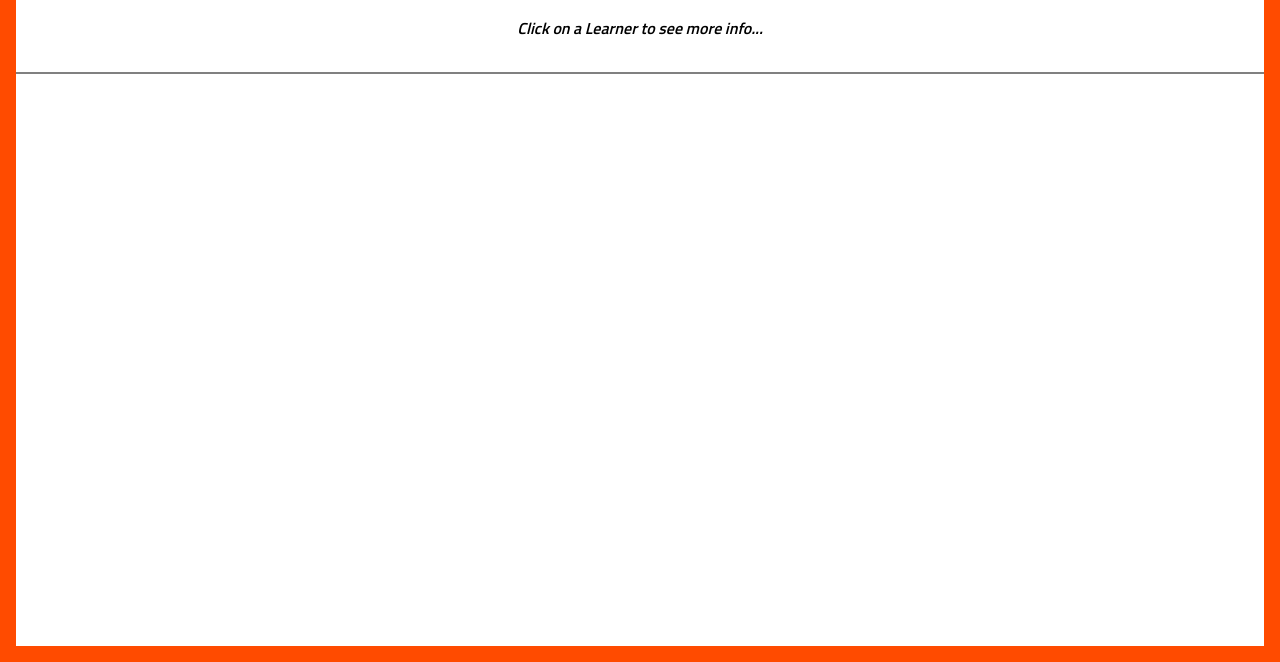
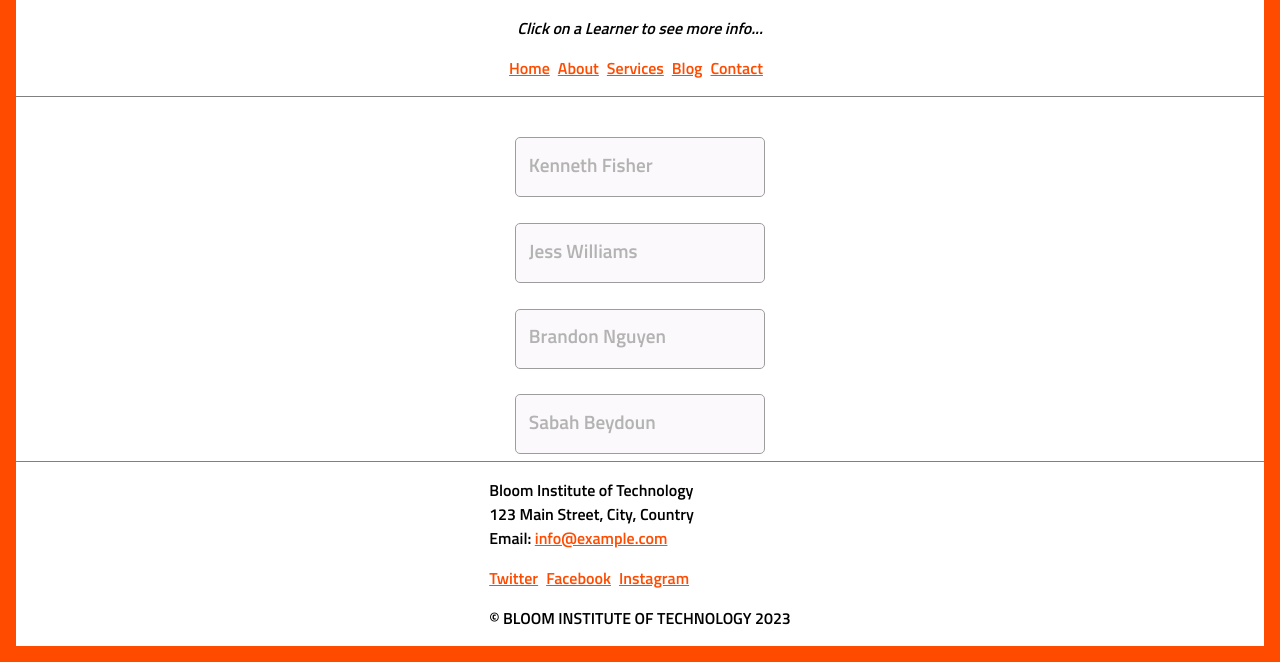
Before and after one commit to bloominstituteoftechnology/module-project-building-components-BethanyIngraham, a website: page frontend/index.html in a window 1280 px wide. Shown: the part 138-800 px from the top of the page. Drawn offline with Linux system fonts and the light colour scheme.

Commit message:
solutions with a few notes

```diff
--- a/frontend/index.js
+++ b/frontend/index.js
@@ -3,8 +3,15 @@ function moduleProject3() {
   // 👉 TASK 1 - Write a `buildNav` component that returns a nav
 
   function buildNav(links) {
-    //  ✨ do your magic here
-    return document.createElement('nav')
+    const container = document.createElement('nav')
+    links.forEach(link => {
+      let a = document.createElement('a');
+       a.href = link.href;
+       a.textContent = link.textContent;
+       a.title = link.title;
+       container.appendChild(a);
+    })
+    return container;
   }
 
   // ❗ DOM creation using your `buildNav` component (do not change):
@@ -19,7 +26,34 @@ function moduleProject3() {
   // 👉 TASK 2A - Write a `buildLearnerCard` component that returns a card
 
   function buildLearnerCard(learner, languages) {
-    //  ✨ do your magic here
+    const card = document.createElement('div');
+    card.classList.add('learner-card');
+
+    const nameP = document.createElement('p');
+    nameP.textContent = learner.fullName;
+
+    const idP = document.createElement('p');
+    idP.textContent = `Learner ID: ${learner.id}`;
+
+    const birthP = document.createElement('p');
+    birthP.textContent = `Date of Birth: ${learner.dateOfBirth}`;
+
+    const favLangP = document.createElement('p');
+    const favLanguage = languages.find(lang => lang.id === learner.favLanguage);
+    favLangP.textContent = `Favorite Language: ${favLanguage.name}`;
+
+    [nameP, idP, birthP, favLangP].forEach(el => {
+      card.appendChild(el);
+    })
+
+    card.addEventListener('click', evt => {
+      document.querySelectorAll('.learner-card').forEach(card => {
+        card.classList.remove('active'); //active on all else get removed
+      })
+        card.classList.add('active'); //one card clicked recieves active
+    });
+
+    return card;
   }
 
   {
@@ -39,14 +73,59 @@ function moduleProject3() {
       { id: 41, fullName: 'Sabah Beydoun', dateOfBirth: '1988-03-25', favLanguage: 91 },
       { id: 17, fullName: 'Daniel Castillo', dateOfBirth: '1995-11-05', favLanguage: 12 }
     ]
-    //  ✨ do your magic here
+
+    learners.forEach(learner => {
+      const learnerCard = buildLearnerCard(learner, languages);
+      document.querySelector('section').appendChild(learnerCard);
+    })
   }
 
   // 👉 TASK 3 - Write a `buildFooter` component that returns a footer
 
   function buildFooter(footerData) {
-    //  ✨ do your magic here
-    return document.createElement('footer')
+    const footer = document.createElement('footer');
+
+    const companyDiv = document.createElement('div');
+    companyDiv.classList.add('company-info');
+
+    const companyNameP = document.createElement('p');
+    companyNameP.classList.add('company-name');
+    companyNameP.textContent = footerData.companyName;
+
+    const companyAddressP = document.createElement('p');
+    companyAddressP.classList.add('address');
+    companyAddressP.textContent = footerData.address;
+
+    const companyContactP = document.createElement('p');
+    companyContactP.classList.add('contact-email');
+    companyContactP.innerHTML = `Email: <a href="mailto:${footerData.contactEmail}"> ${footerData.contactEmail}</a>`;
+
+    companyDiv.appendChild(companyNameP);
+    companyDiv.appendChild(companyAddressP);
+    companyDiv.appendChild(companyContactP);
+
+    footer.appendChild(companyDiv);
+
+    const socialDiv = document.createElement('div');
+    socialDiv.classList.add('social-media');
+
+    for(let platform in footerData.socialMedia){
+      let socialMediaLink = document.createElement('a');
+      socialMediaLink.href = footerData.socialMedia[platform]; //the key
+      socialMediaLink.textContent = platform.charAt(0).toUpperCase() + platform.slice(1); //capitalizes first letter only
+      socialDiv.appendChild(socialMediaLink);
+    }
+
+    footer.appendChild(socialDiv);
+
+    let currentYear = new Date().getFullYear();
+    let copyright = document.createElement('div');
+    copyright.textContent = `© ${footerData.companyName.toUpperCase()} ${currentYear}`;
+
+    footer.appendChild(copyright);
+
+
+    return footer;
   }
 
   // ❗ DOM creation using your `buildFooter` component (do not change):
@@ -63,7 +142,12 @@ function moduleProject3() {
 
   // 👉 TASK 4 - Clicking on the section should deactivate the active card
 
-  //  ✨ do your magic here
+  document.addEventListener('click', evt => {
+    if(evt.target === document.querySelector('section')){
+      const learners = document.querySelectorAll('.learner-card');
+      learners.forEach(card => {card.classList.remove('active')});
+    }
+  });
 }
 
 // ❗ DO NOT CHANGE THIS CODE
```
Also changed, not shown: frontend/index.html (+1 -0 lines).
